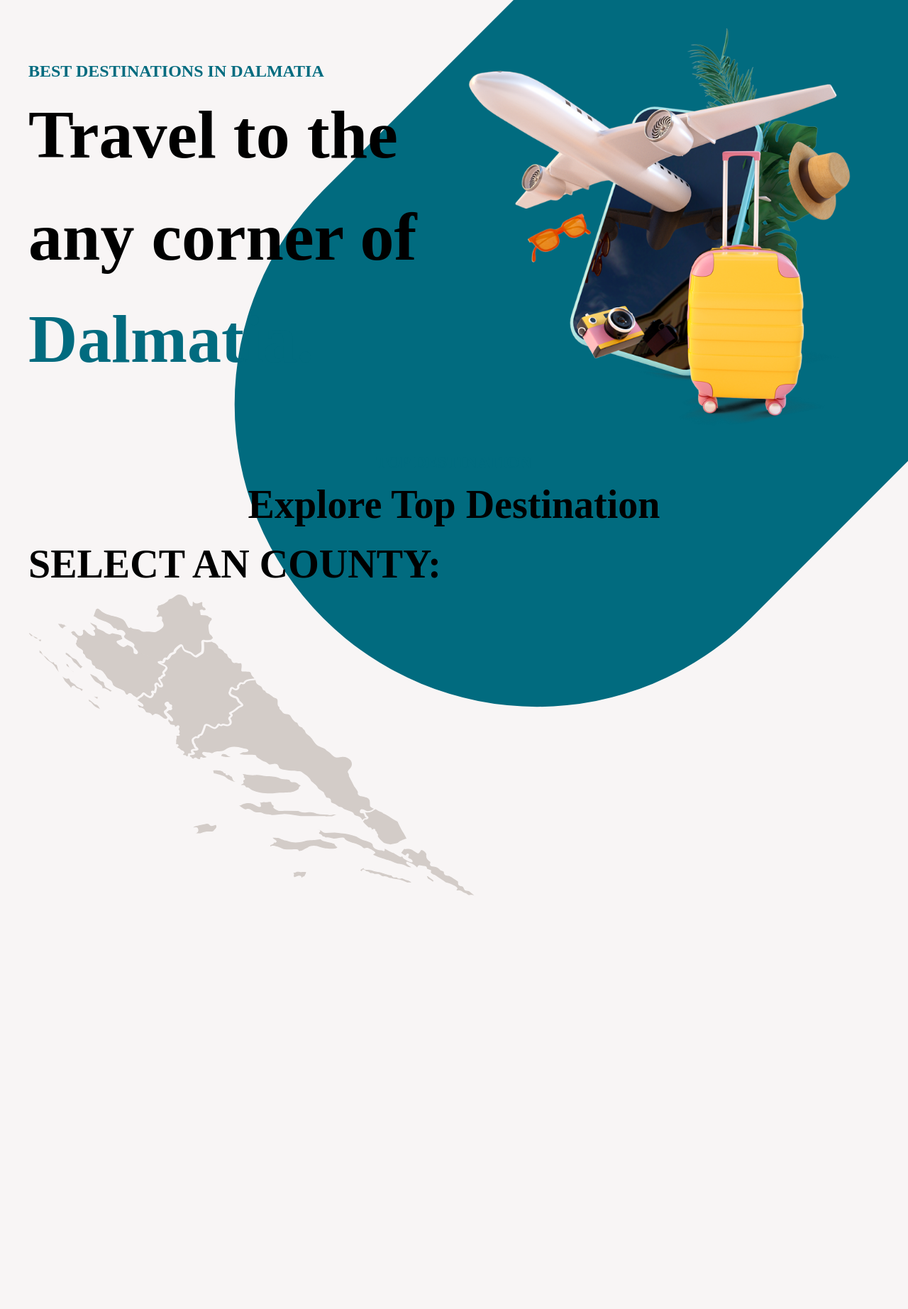
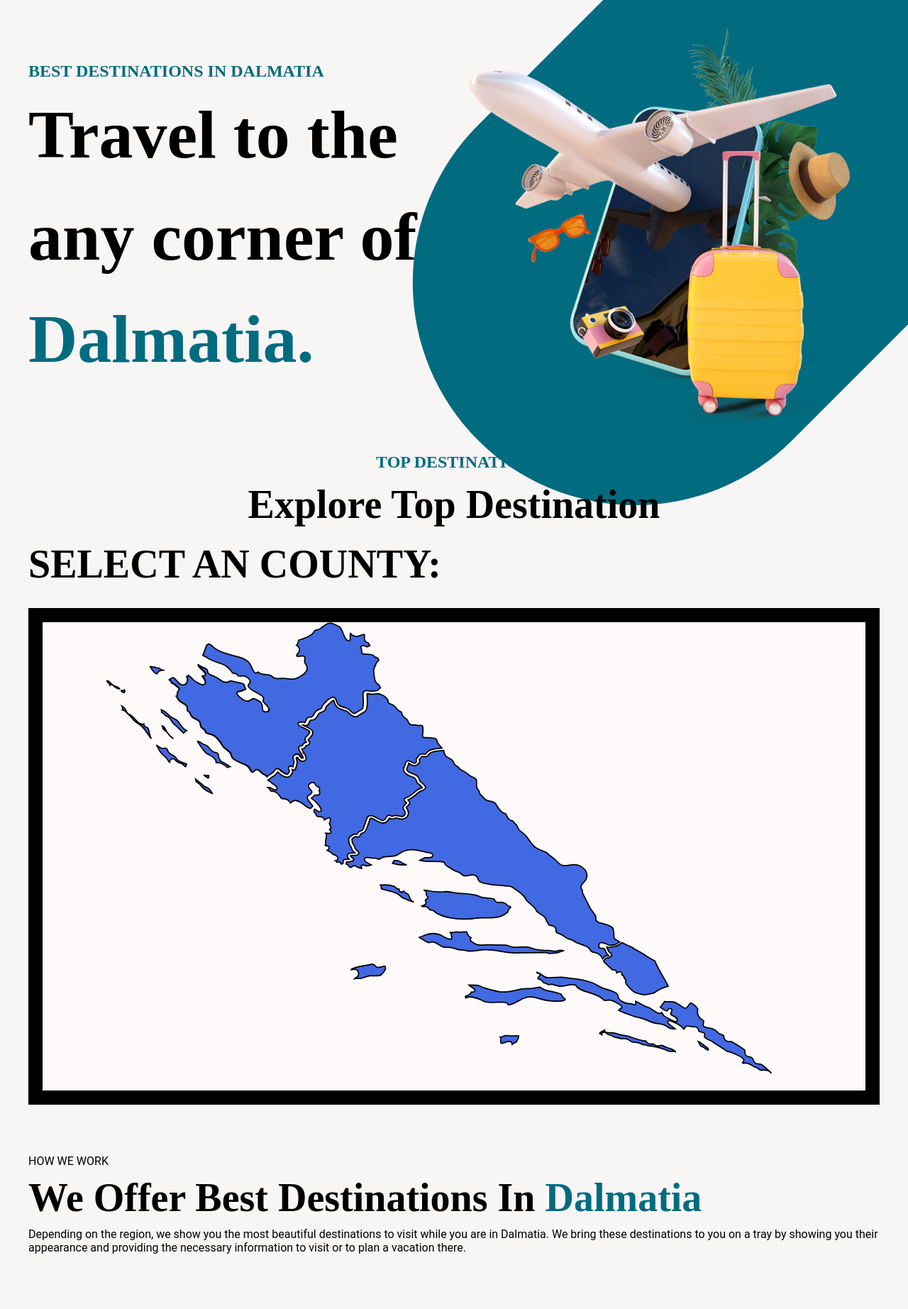
Before and after one commit to MihaelBaresic/VisitDalmatia, a PHP site: page /Home.html in a window 1280 px wide; the page is wider, and only the part inside the window is pictured. Shown: the part 75-1920 px from the top of that part at 71% size. Run offline with PHP 8.4, Linux system fonts and the light colour scheme.

Commit message:
mapa gotova

```diff
--- a/Home.html
+++ b/Home.html
@@ -65,7 +65,7 @@
             </h2>
 
             <div class="mapdiv">
-                <svg  viewbox="0 0 1000 1745" xmlns="http://www.w3.org/2000/svg">
+                <svg  viewbox="-50 0 650 370" xmlns="http://www.w3.org/2000/svg">
 
                         <a xlink:title="Zadar County" xlink:href="z.html">
                           <path fill="#d3ccc8" id="Fill-107" d="m40.721668,40.237566l0,0c0.61213,-1.28676 2.0081,-2.12514 3.83207,-2.29615c0.56237,-0.05214 1.12723,-0.03962 1.67715,0.02711c-0.26625,-0.07508 -0.46532,-0.10844 -0.7689,-0.10427c-1.63485,0.1147 -2.47343,-0.72785 -3.04824,-1.2534c-0.54495,-0.49635 -0.59721,-0.49009 -0.80125,-0.45255c-1.50795,0.24192 -2.29924,-0.33994 -2.72724,-0.65277c-0.07465,-0.05422 -0.17916,-0.1293 -0.21649,-0.14598c-0.06719,0.01251 -0.18663,0.03962 -0.30856,0.05631c-0.41306,0.06673 -0.9829,0.15849 -1.62738,-0.02086c-0.28865,-0.07925 -0.54993,-0.17101 -0.79379,-0.25652c-0.22644,-0.07716 -0.53002,-0.17101 -0.66439,-0.18978c0,0 -0.06719,0.02086 -0.20902,0.13764c0.30607,0.97811 2.44108,3.79564 3.26721,4.5777c0.68928,0.65903 1.59006,1.03442 1.99567,0.9802c0.14183,-0.01877 0.2762,-0.15642 0.39316,-0.40668"/>
--- a/Style/home_style.css
+++ b/Style/home_style.css
@@ -138,3 +138,26 @@
 }
 
 /* Karta */
+
+.mapdiv {
+    width: 100%;
+    height: 700px;
+    margin-top: 20px;
+    margin-bottom: 70px;
+}
+
+.mapdiv svg {
+    background: #FFFAFA;
+    border: 20px solid #000000;
+}
+
+.mapdiv path {
+    fill:royalblue;
+    stroke: black;
+    stroke-width: 1px;
+    transition: fill 300ms;
+}
+
+.mapdiv :hover {
+    fill:yellow;
+}
```
